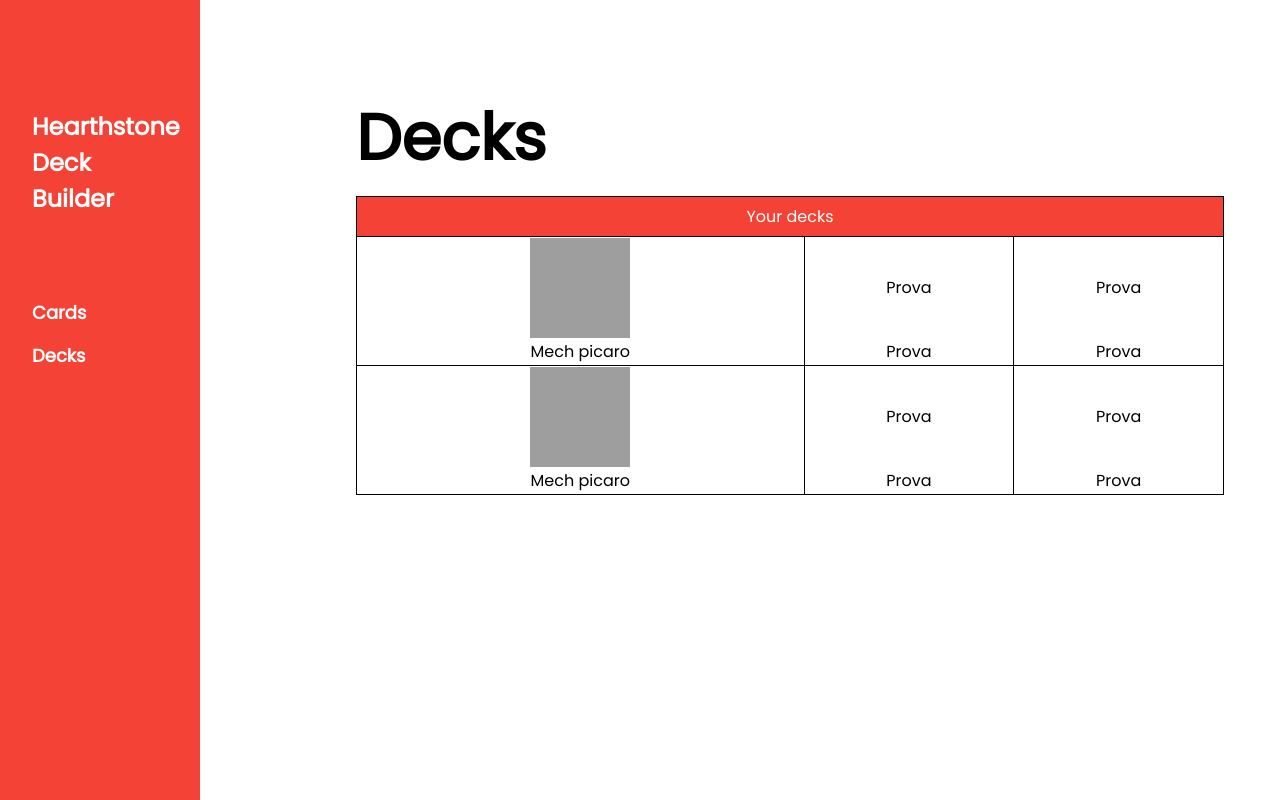
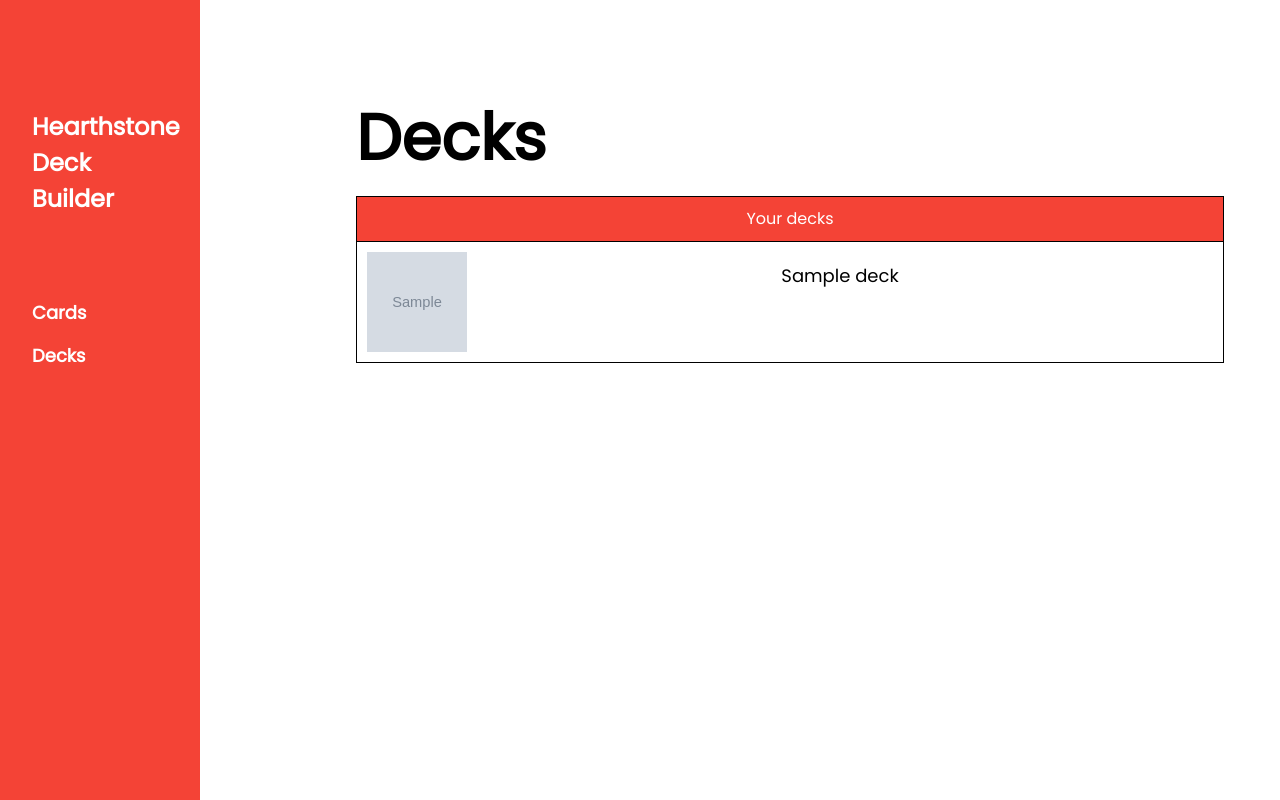
Before and after one commit to viloc98/HearthstoneDT, a Django app: page /HSDT/decks/ in a window 1280 px wide. Run offline with Django 3.2, Linux system fonts and the light colour scheme; a user stored in the database is signed in; tables that the repository leaves empty hold one stand-in row (values such as "Sample post"); grey boxes marked "Sample" are stand-in pictures; grey boxes are pictures that could not be loaded.

Commit message:
Decks table acabada

```diff
--- a/HSDT/models.py
+++ b/HSDT/models.py
@@ -38,6 +38,7 @@ class Deck(models.Model):
     description = models.CharField("Description", max_length=2000, default="")
     playerClass = models.IntegerField("Player Class", choices=CLASSES)
     deckString = models.CharField("Deck String", max_length=500)
+    image = models.CharField("Image", max_length=2000, default="")
 
     def __str__(self):
         return self.name
--- a/HSDT/views.py
+++ b/HSDT/views.py
@@ -1,12 +1,14 @@
 import requests
 from django.contrib.auth.forms import UserCreationForm
+from django.http import HttpResponse
 from django.shortcuts import render
+from django.template import loader
 from django.urls import reverse_lazy
 from django.views import generic
 from django.contrib.auth.decorators import login_required
 from django.views.generic import ListView
 
-from HSDT.models import Cards
+from HSDT.models import Cards, Deck
 
 
 def index(request):
@@ -53,7 +55,14 @@ def cards(request):
 
 @login_required(login_url='/HSDT/accounts/login')
 def decks(request):
-    return render(request, 'decks.html')
+    # getting our template
+    template = loader.get_template('decks.html')
+
+    decks = Deck.objects.all();
+    context = {'decks': decks}
+
+    # rendering the template in HttpResponse
+    return HttpResponse(template.render(context))
 
 
 class ViewCards(ListView):
--- a/templates/decks.html
+++ b/templates/decks.html
@@ -11,40 +11,24 @@
 
         table, td {
             border: 1px solid black;
+            padding: 10px;
+            vertical-align:middle;
         }
 
         img {
             width: 100px;
             height: 100px;
         }
-
-
     </style>
-
     <table>
         <tr>
             <td height="40px" width="100%" colspan="3" class="w3-red">Your decks</td>
         </tr>
-        <tr>
-            <td style="border-bottom-width: 0px; height: 100px;"><img src="https://art.hearthstonejson.com/v1/256x/HERO_03a.jpg"></td>
-            <td style="border-bottom-width: 0px; height: 100px;">Prova</td>
-            <td style="border-bottom-width: 0px; height: 100px;">Prova</td>
-        </tr>
-        <tr>
-            <td style="border-top-width: 0px">Mech picaro</td>
-            <td style="border-top-width: 0px">Prova</td>
-            <td style="border-top-width: 0px">Prova</td>
-        </tr>
+                {% for deck in decks %}
                 <tr>
-            <td style="border-bottom-width: 0px; height: 100px;"><img src="https://art.hearthstonejson.com/v1/256x/HERO_03a.jpg"></td>
-            <td style="border-bottom-width: 0px; height: 100px;">Prova</td>
-            <td style="border-bottom-width: 0px; height: 100px;">Prova</td>
-        </tr>
-        <tr>
-            <td style="border-top-width: 0px">Mech picaro</td>
-            <td style="border-top-width: 0px">Prova</td>
-            <td style="border-top-width: 0px">Prova</td>
-        </tr>
+                    <td style="border-bottom-width: 0px; height: 100px;"><img align="left" src="{{deck.image}}"><h5>{{ deck.name }}</h5></td>
+                </tr>
+                {% endfor %}
     </table>
     </div>
 {% endblock %}
```
